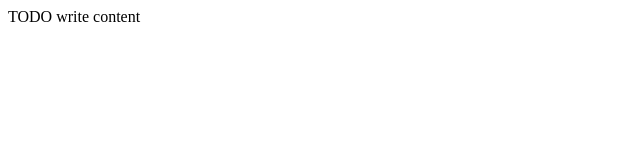
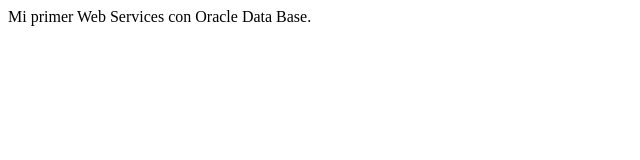
Before and after one commit to horaciocastillo1972/WebServiceJava, a plain HTML site: page WebServiceOracle/web/index.html in a window 1280 px wide. Shown: the whole page, without its empty margins (0-640 px from the left). Drawn offline with Linux system fonts and the light colour scheme.

Commit message:
Base cero del proyecto Web Service sin nada desarrollado.

```diff
--- a/WebServiceOracle/web/index.html
+++ b/WebServiceOracle/web/index.html
@@ -11,6 +11,6 @@ and open the template in the editor.
         <meta name="viewport" content="width=device-width, initial-scale=1.0">
     </head>
     <body>
-        <div>TODO write content</div>
+        <div>Mi primer Web Services con Oracle Data Base.</div>
     </body>
 </html>
```
